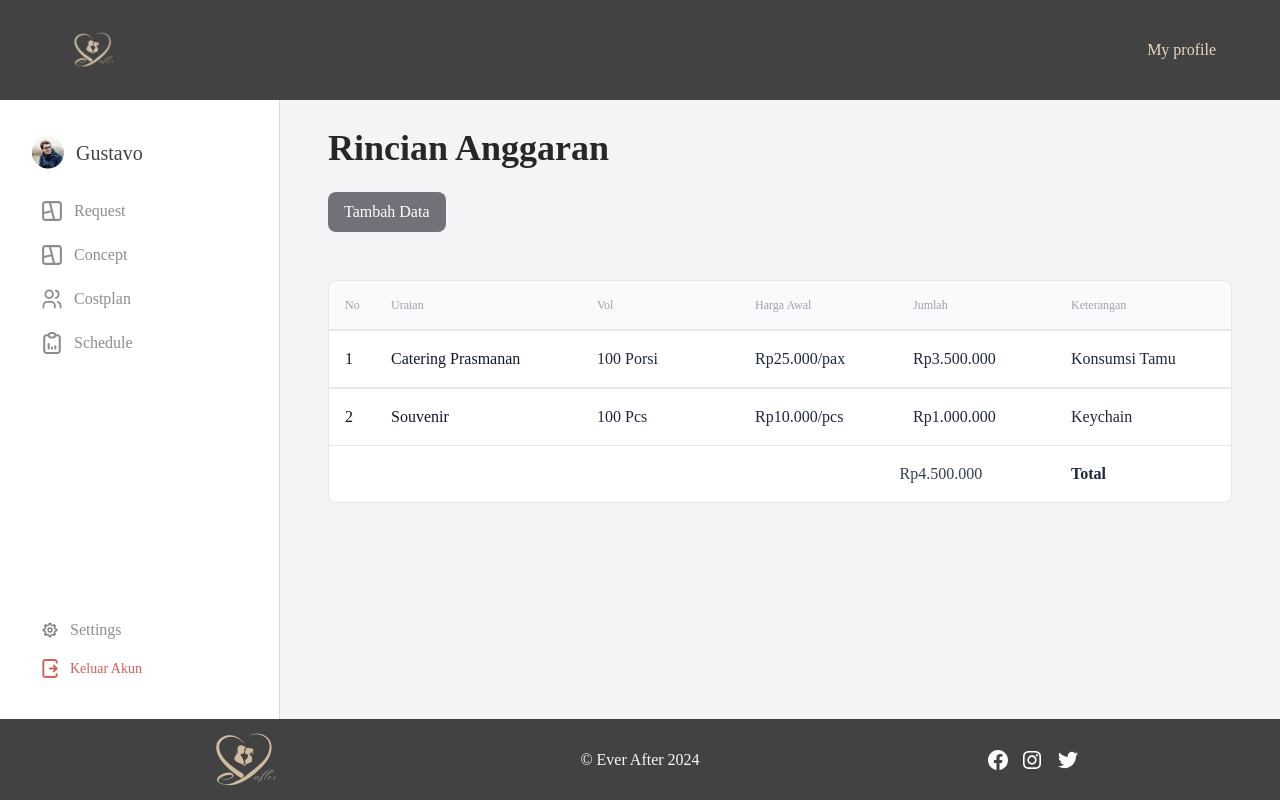
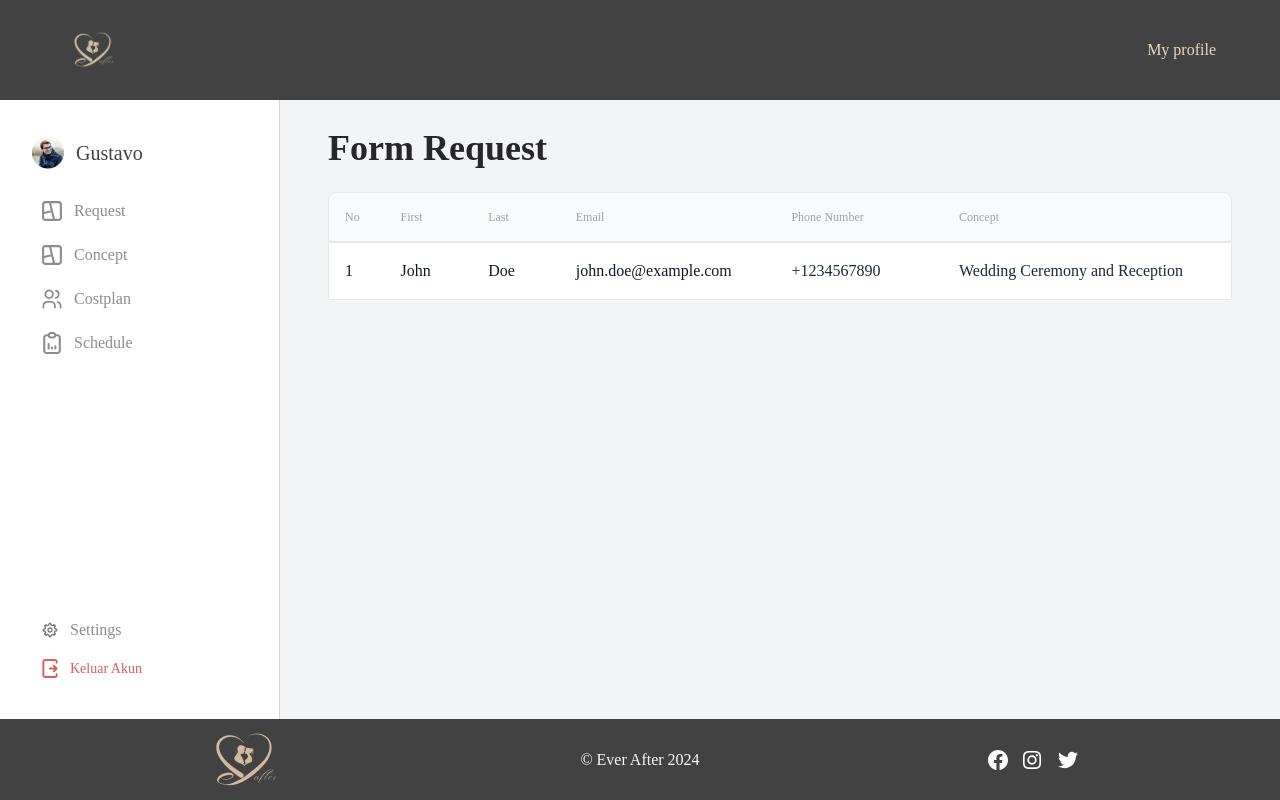
Before and after one commit to NabilaAdelina/Wedding-Organizer, a React (Vite) app in the folder client/: page /fa2 in a window 1280 px wide. Built offline with nearby package versions, Linux system fonts and the light colour scheme; a web font is replaced by a local one.

Commit message:
Form Admin

```diff
--- a/client/src/pages/Admin/FormAdmin/FormA1.jsx
+++ b/client/src/pages/Admin/FormAdmin/FormA1.jsx
@@ -10,7 +10,7 @@ const FormA1 = () => {
             <div className="flex flex-1">
                 <SidebarAdmin />
                 <main className="flex-1 p-12 ml-[0px] mt-[80px] mb-[64px]">
-                    <h1 className="text-left text-zinc-800 text-4xl font-bold font-['Boska']">Rincian Anggaran</h1>
+                    <h1 className="text-left text-zinc-800 text-4xl font-bold font-['Boska']">Form Request</h1>
                     <p className="text-left text-zinc-800 text-base">Pilih Pelanggan</p>
                     <div className="mt-6 overflow-x-auto flex-1">
                         <table className="min-w-full bg-white border border-gray-200 rounded-lg">
--- a/client/src/pages/Admin/FormAdmin/FormA2.jsx
+++ b/client/src/pages/Admin/FormAdmin/FormA2.jsx
@@ -4,103 +4,6 @@ import SidebarAdmin from '../components/SidebarAdmin';
 import Footer from '../../../components/Footer';
 
 const FormA2 = () => {
-    const [popUp, setPopUp] = useState(false);
-
-    const [formData, setFormData] = useState({
-        uraian: '',
-        vol: '',
-        hargaAwal: '',
-        jumlah: '',
-        keterangan: ''
-    });
-
-    const handleChange = (e) => {
-        const { name, value } = e.target;
-        setFormData({
-            ...formData,
-            [name]: value
-        });
-    };
-
-    const handleSubmit = (e) => {
-        e.preventDefault();
-        console.log(formData);
-    };
-
-    const PopUpForm = () => {
-        return (
-            <div className="flex items-center justify-center min-h-screen bg-black bg-opacity-50 fixed inset-0 z-50">
-                <form onSubmit={handleSubmit} className="FormRincian w-96 bg-white p-6 rounded-lg shadow-lg relative">
-                    <div className="Username mb-4 flex-col justify-start items-start gap-2 flex">
-                        <label className="InputTextLabel text-neutral-700 text-base font-semibold font-['Switzer'] leading-none" htmlFor="uraian">Uraian</label>
-                        <input
-                            id="uraian"
-                            name="uraian"
-                            type="text"
-                            value={formData.uraian}
-                            onChange={handleChange}
-                            className="InputField h-14 p-4 bg-white rounded-lg shadow border border-stone-300 flex-col justify-start items-start gap-2.5 flex"
-                            style={{ width: "calc(100% - 10px)" }} // Atur lebar input
-                        />
-                    </div>
-                    <div className="Password mb-4 flex-col justify-start items-start gap-2 flex">
-                        <label className="InputTextLabel text-neutral-700 text-base font-semibold font-['Switzer'] leading-none" htmlFor="vol">Vol</label>
-                        <input
-                            id="vol"
-                            name="vol"
-                            type="text"
-                            value={formData.vol}
-                            onChange={handleChange}
-                            className="InputField h-14 p-4 bg-white rounded-lg shadow border border-stone-300 flex-col justify-start items-start gap-2.5 flex"
-                            style={{ width: "calc(100% - 10px)" }} // Atur lebar input
-                        />
-                    </div>
-                    <div className="Password mb-4 flex-col justify-start items-start gap-2 flex">
-                        <label className="InputTextLabel text-neutral-700 text-base font-semibold font-['Noto Sans'] leading-none" htmlFor="hargaAwal">Harga Awal</label>
-                        <input
-                            id="hargaAwal"
-                            name="hargaAwal"
-                            type="text"
-                            value={formData.hargaAwal}
-                            onChange={handleChange}
-                            className="InputField h-14 p-4 bg-white rounded-lg shadow border border-stone-300 flex-col justify-start items-start gap-2.5 flex"
-                            style={{ width: "calc(100% - 10px)" }} // Atur lebar input
-                        />
-                    </div>
-                    <div className="Password mb-4 flex-col justify-start items-start gap-2 flex">
-                        <label className="InputTextLabel text-neutral-700 text-base font-semibold font-['Noto Sans'] leading-none" htmlFor="jumlah">Jumlah</label>
-                        <input
-                            id="jumlah"
-                            name="jumlah"
-                            type="text"
-                            value={formData.jumlah}
-                            onChange={handleChange}
-                            className="InputField h-14 p-4 bg-white rounded-lg border border-stone-300 flex-col justify-start items-start gap-2.5 flex"
-                            style={{ width: "calc(100% - 10px)" }} // Atur lebar input
-                        />
-                    </div>
-                    <div className="Password mb-4 flex-col justify-start items-start gap-2 flex">
-                        <label className="InputTextLabel text-neutral-700 text-base font-semibold font-['Noto Sans'] leading-none" htmlFor="keterangan">Keterangan</label>
-                        <input
-                            id="keterangan"
-                            name="keterangan"
-                            type="text"
-                            value={formData.keterangan}
-                            onChange={handleChange}
-                            className="InputField h-14 p-4 bg-white rounded-lg shadow border border-stone-300 flex-col justify-start items-start gap-2.5 flex"
-                            style={{ width: "calc(100% - 10px)" }} // Atur lebar input
-                        />
-                    </div>
-                    <div className="ButtonLandingPage mt-6 flex justify-center">
-                        <button type="submit" className="px-6 py-2.5 bg-neutral-700 text-red-50 text-base font-semibold font-['Switzer'] rounded-md shadow hover:bg-neutral-800">
-                            Submit
-                        </button>
-                    </div>
-                </form>
-            </div>
-            );
-    };
-
     return (
         <div className="min-h-screen flex flex-col bg-gray-100">
             <NavbarAdmin />
@@ -108,57 +11,34 @@ const FormA2 = () => {
                 <SidebarAdmin />
                 <main className="flex-1 p-12 ml-[0px] mt-[80px] mb-[64px]">
                     <div className="flex justify-between items-center mb-6">
-                        <h1 className="text-left text-zinc-800 text-4xl font-bold font-['Boska']">Rincian Anggaran</h1>
+                        <h1 className="text-left text-zinc-800 text-4xl font-bold font-['Boska']">Form Request</h1>
                     </div>
                     <div className="mt-6">
-                        <button onClick={() => setPopUp(true)} className="bg-zinc-500 text-white px-4 py-2 rounded-lg hover:bg-zinc-600 focus:outline-none focus:ring-2 focus:ring-opacity-75 mb-6">
-                            Tambah Data
-                        </button>
                         <div className="mt-6">
                             <div className="bg-gray-50 rounded-t-lg border border-gray-200">
                                 <div className="flex justify-between items-center p-4 text-xs font-normal text-gray-400">
                                     <div className="w-8">No</div>
-                                    <div className="w-48">Uraian</div>
-                                    <div className="w-36">Vol</div>
-                                    <div className="w-36">Harga Awal</div>
-                                    <div className="w-36">Jumlah</div>
-                                    <div className="w-36">Keterangan</div>
+                                    <div className="w-16">First</div>
+                                    <div className="w-16">Last</div>
+                                    <div className="w-48">Email</div>
+                                    <div className="w-36">Phone Number</div>
+                                    <div className="w-64">Concept</div>
                                 </div>
                             </div>
                         </div>
                         <div className="bg-white border border-gray-200">
                             <div className="flex justify-between items-center p-4">
                                 <div className="w-8 text-gray-900">1</div>
-                                <div className="w-48 text-gray-900">Catering Prasmanan</div>
-                                <div className="w-36 text-slate-800">100 Porsi</div>
-                                <div className="w-36 text-slate-800">Rp25.000/pax</div>
-                                <div className="w-36 text-slate-800">Rp3.500.000</div>
-                                <div className="w-36 text-slate-800">Konsumsi Tamu</div>
-                            </div>
-                        </div>
-                        <div className="bg-white border border-gray-200">
-                            <div className="flex justify-between items-center p-4">
-                                <div className="w-8 text-gray-900">2</div>
-                                <div className="w-48 text-gray-900">Souvenir</div>
-                                <div className="w-36 text-slate-800">100 Pcs</div>
-                                <div className="w-36 text-slate-800">Rp10.000/pcs</div>
-                                <div className="w-36 text-slate-800">Rp1.000.000</div>
-                                <div className="w-36 text-slate-800">Keychain</div>
-                            </div>
-                        </div>
-                        <div className="bg-white border-t-0 border border-gray-200 rounded-b-lg">
-                            <div className="flex justify-between items-center p-4">
-                                <div className="w-32"></div>
-                                <div className="w-40"></div>
-                                <div className="w-30"></div>
-                                <div className="text-right text-slate-700 text-base">Rp4.500.000</div>
-                                <div className="w-36 text-slate-800 font-bold">Total</div>
+                                <div className="w-16 text-gray-900">John</div>
+                                <div className="w-16 text-gray-900">Doe</div>
+                                <div className="w-48 text-gray-900">john.doe@example.com</div>
+                                <div className="w-36 text-slate-800">+1234567890</div>
+                                <div className="w-64 text-slate-800">Wedding Ceremony and Reception</div>
                             </div>
                         </div>
                     </div>
                 </main>
             </div>
-            {popUp && <PopUpForm />}
             <Footer />
         </div>
     );
```
